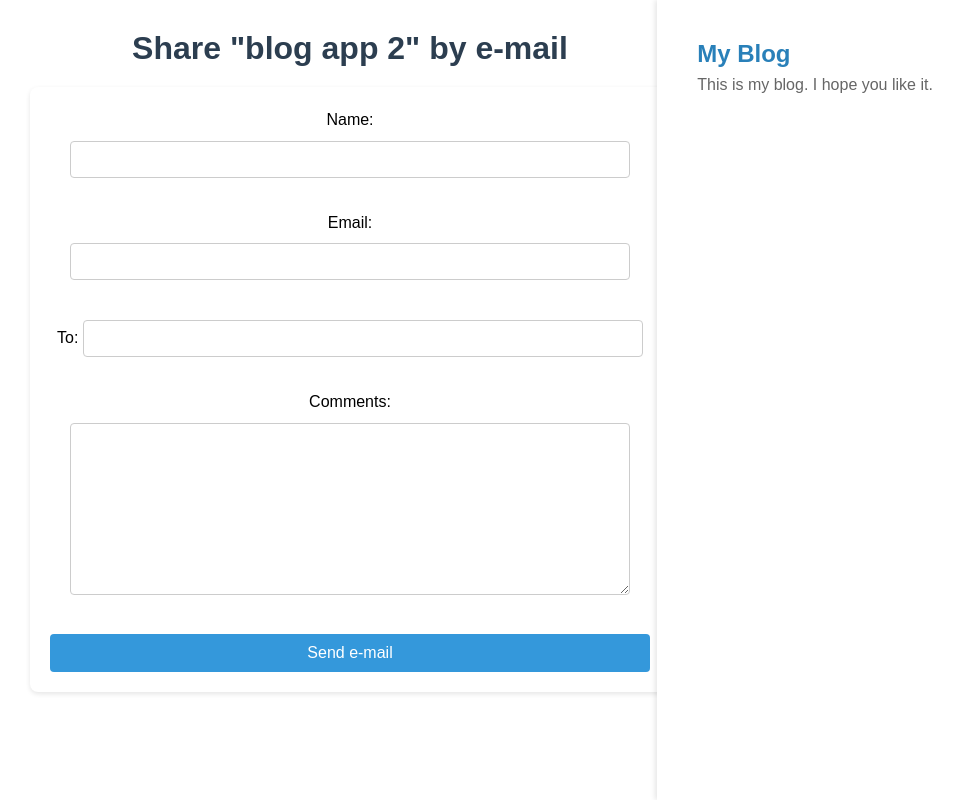
After one commit to MarwaAshraf1812/Blog_Application_Django, a Django app: page /blog/5/share/ in a window 1280 px wide. The commit adds this page. Shown: the whole page, without its empty margins (290-1250 px from the left). Run offline with Django 4.2, Linux system fonts and the light colour scheme; data comes from the database, SQL or seed files in the repository; both versions use the stored data as it was after the commit.

Commit message:
Enhancing Blog app with Advanced Features chp2

```diff
--- /dev/null
+++ b/mysite/blog/forms.py
@@ -0,0 +1,8 @@
+from django import forms
+
+class EmailPostForm(forms.Form):
+    name = forms.CharField(max_length=25)
+    email = forms.EmailField()
+    to = forms.EmailField()
+    comments = forms.CharField(required=False,
+                               widget=forms.Textarea)
--- a/mysite/blog/models.py
+++ b/mysite/blog/models.py
@@ -8,12 +8,28 @@ class PublishedManager(models.Manager):
             .filter(status=Post.Status.PUBLISHED)
 
 class Post(models.Model):
+    """
+    - The method is used to tell Django how to find the web
+      page that shows details about a specific blog post.
+    - The get_absolute_url() method will return the canonical URL of the object.
+    - Using the get_absolute_url method, Django can automatically generate a URL
+      like /2023/05/01/my-first-blog/ that takes a visitor directly to this post.
+    """
+    def get_absolute_url(self):
+        from django.urls import reverse
+        return reverse('blog:post_detail',
+                       args=[self.publish.year,
+                             self.publish.month,
+                             self.publish.day,
+                             self.slug])
+
     class Status(models.TextChoices):
         DRAFT = 'DF', 'Draft'
         PUBLISHED = 'PB', 'Published'
 
     title = models.CharField(max_length=250)
-    slug = models.SlugField(max_length=250)
+    slug = models.SlugField(max_length=250,
+                            unique_for_date='publish')
     author = models.ForeignKey(User,
                                on_delete=models.CASCADE,
                                related_name='blog_posts')
--- a/mysite/blog/static/css/blog.css
+++ b/mysite/blog/static/css/blog.css
@@ -34,6 +34,32 @@ p {
     line-height: 1.6;
     margin-top: 0;
 }
+/* Sidebar styling */
+#sidebar {
+    width: 26%; /* Fixed width for the sidebar */
+    position: fixed; /* Fixed position relative to the viewport */
+    right: 0; /* Align to the right of the page */
+    top: 0; /* Start from the top of the viewport */
+    height: 100%; /* Full height */
+    background-color: #ffffff; /* Light background for the sidebar */
+    box-shadow: -2px 0 5px rgba(0, 0, 0, 0.1); /* Subtle shadow on the left edge */
+    padding: 40px;
+    box-sizing: border-box;
+}
+
+/* Heading in the sidebar */
+#sidebar h2 {
+    color: #2980b9;
+    font-size: 24px;
+    margin-top: 0;
+}
+
+/* Paragraph in the sidebar */
+#sidebar p {
+    font-size: 16px;
+    line-height: 1.5;
+    color: #666;
+}
 
 /* Utility classes for visual spacing and text formatting */
 .container {
@@ -53,3 +79,66 @@ p {
         text-align: left;
     }
 }
+
+form {
+    max-width: 600px;
+    margin: 20px auto;
+    padding: 20px;
+    background: #ffffff;
+    border-radius: 8px;
+    box-shadow: 0 2px 5px rgba(0, 0, 0, 0.1);
+    text-align: center;
+}
+
+/* Style for the title in both conditions */
+.share-title {
+    color: #2C3E50;
+    margin-bottom: 10px;
+    margin-top: 30px;
+}
+
+/* Paragraph styling for success message */
+.share-p {
+    font-size: 16px;
+    color: #27ae60;
+    text-align: center;
+}
+
+/* Styling for input fields and textarea inside the form */
+input[type="text"],
+input[type="email"],
+textarea {
+    width: calc(100% - 40px); /* Full width minus padding */
+    padding: 10px;
+    margin-top: 8px;
+    margin-bottom: 16px;
+    border: 1px solid #ccc;
+    border-radius: 4px;
+    box-sizing: border-box; /* Include padding and border in width */
+}
+
+/* Styling for the submit button */
+.share-btn {
+    background-color: #3498db;
+    color: white;
+    border: none;
+    padding: 10px 20px;
+    font-size: 16px;
+    cursor: pointer;
+    border-radius: 4px;
+    width: 100%;
+    box-sizing: border-box;
+}
+
+/* Hover effect for the button */
+.share-btn:hover {
+    background-color: #2980b9;
+}
+
+/* Error message styling, if you have form errors displayed */
+.errorlist {
+    color: #e74c3c;
+    font-size: 14px;
+    list-style-type: none; /* Removes bullet points from error lists */
+    padding: 0;
+}
--- a/mysite/blog/templates/blog/base.html
+++ b/mysite/blog/templates/blog/base.html
@@ -13,5 +13,6 @@
     <div id="sidebar">
         <h2>My Blog</h2>
         <p>This is my blog. I hope you like it.</p>
+    </div>
 </body>
 </html>
--- a/mysite/blog/templates/blog/post/details.html
+++ b/mysite/blog/templates/blog/post/details.html
@@ -8,4 +8,7 @@
         Published {{ post.publish  }} by {{post.author}}
     </p>
     {{ post.body|linebreaks }}
+    <p>
+        <a href="{% url "blog:post_share" post.id %}">Share this post</a>
+    </p>
 {% endblock %}
--- a/mysite/blog/templates/blog/post/list.html
+++ b/mysite/blog/templates/blog/post/list.html
@@ -6,7 +6,7 @@
     <h1>My Blog</h1>
     {% for post in posts %}
         <h2>
-            <a href="{% url 'blog:post_detail' post.id %}">
+            <a href="{{ post.get_absolute_url }}">
                 {{ post.title }}
             </a>
         </h2>
@@ -15,4 +15,5 @@
         </p>
         {{ post.body|truncatewords:30|linebreaks }}
     {% endfor %}
+    {% include "pagination.html" with page=page_obj %}
 {% endblock %}
--- /dev/null
+++ b/mysite/blog/templates/blog/post/share.html
@@ -0,0 +1,20 @@
+{% extends "blog/base.html" %}
+
+{% block title %} share a post {% endblock %}
+
+{% block content %}
+    {% if sent %}
+        <h1 class="share-title">Post shared successfully!</h1>
+        <p class="share-p">
+            "{{ post.title }}" was successfully sent to {{ form.cleaned_data.to }}.
+        </p>
+    {% else %}
+        <h1 class="share-title">Share "{{ post.title }}" by e-mail</h1>
+        <form method="post">
+            {{ form.as_p }}
+            {% csrf_token %}
+            <input type="submit" value="Send e-mail" class="share-btn">
+        </form>
+    {% endif %}
+
+{% endblock %}
--- a/mysite/blog/urls.py
+++ b/mysite/blog/urls.py
@@ -4,6 +4,12 @@ from . import views
 app_name = 'blog'
 
 urlpatterns = [
-    path('', views.post_list, name='post_list'),
-    path('<int:id>/', views.post_detail, name='post_detail'),
+    # path('', views.post_list, name='post_list'),
+    path('', views.PostListView.as_view(), name='post_list'),
+    path('<int:year>/<int:month>/<int:day>/<slug:post>',
+         views.post_detail,
+         name='post_detail'),
+    path('<int:post_id>/share/',
+            views.post_share,
+            name='post_share'),
 ]
--- a/mysite/blog/views.py
+++ b/mysite/blog/views.py
@@ -1,19 +1,65 @@
 from django.shortcuts import render, get_object_or_404
 from .models import Post
 # from django.http import Http404
+from django.views.generic import ListView
+from .forms import EmailPostForm
+from django.core.mail import send_mail
 
-def post_list(request):
-    posts = Post.published.all()
-    return render(request, 'blog/post/list.html', {'posts': posts})
+# def post_list(request):
+#     from django.core.paginator import Paginator, EmptyPage,\
+#     PageNotAnInteger
+#     posts = Post.published.all()
+#     Paginator = Paginator(posts, 3)
+#     page_number = request.GET.get('page', 1)
+#     try:
+#         posts = Paginator.get_page(page_number)
+#     except PageNotAnInteger:
+#         # If page_number is not an integer deliver the first page
+#         posts = Paginator.get_page(1)
+#     except EmptyPage :
+#         # If page_number is out of range deliver last page of results
+#         posts = Paginator.get_page(Paginator.num_pages)
+#     return render(request, 'blog/post/list.html', {'posts': posts})
+class PostListView(ListView):
+    """
+    Alternative to the post_list view function.
+    """
+    queryset = Post.published.all()
+    context_object_name = 'posts'
+    paginate_by = 3
+    template_name = 'blog/post/list.html'
 
 
-def post_detail(request, id):
+def post_detail(request, year, month, day, post):
     """
     try:
         post = Post.published.get(id=id)
     except Post.DoesNotExist:
         raise Http404("Post does not exist")
     """
-    post = get_object_or_404(Post, id=id, status=Post.Status.PUBLISHED)
+    post = get_object_or_404(Post,
+                             status=Post.Status.PUBLISHED,
+                             slug=post,
+                             publish__year=year,
+                             publish__month=month,
+                             publish__day=day)
 
     return render(request, 'blog/post/details.html', {'post': post})
+
+def post_share(request, post_id):
+    post = get_object_or_404(Post, id=post_id, status=Post.Status.PUBLISHED)
+    sent = False
+    if request.method == 'POST':
+        form = EmailPostForm(request.POST)
+        if form.is_valid():
+            cd = form.cleaned_data
+            post_url = request.build_absolute_uri(post.get_absolute_url())
+            subject = f"{cd['name']} recommends you read" f"{post.title}"
+            message = f"Read {post.title} at {post_url}\n\n" f"{cd['name']}'s comments: {cd['comments']}"
+            send_mail(subject, message, 'ashrafmarwa987@gmail.com', [cd['to']])
+            sent = True
+    else:
+        form = EmailPostForm()
+    return render(request, 'blog/post/share.html', {'post': post,
+                                                    'form': form,
+                                                    'sent': sent})
--- a/mysite/mysite/settings.py
+++ b/mysite/mysite/settings.py
@@ -70,6 +70,11 @@ TEMPLATES = [
 
 WSGI_APPLICATION = 'mysite.wsgi.application'
 
+EMAIL_HOST = 'smtp.gmail.com'
+EMAIL_HOST_USER = 'ashrafmarwa987@gmail.com'
+EMAIL_HOST_PASSWORD = ''
+EMAIL_PORT = 587
+EMAIL_USE_TLS = True
 
 # Database
 # https://docs.djangoproject.com/en/4.2/ref/settings/#databases
```
Also changed, not shown: mysite/blog/templates/pagination.html (added, +13 -0 lines), mysite/blog/migrations/0003_alter_post_slug.py (added), mysite/db.sqlite3.
